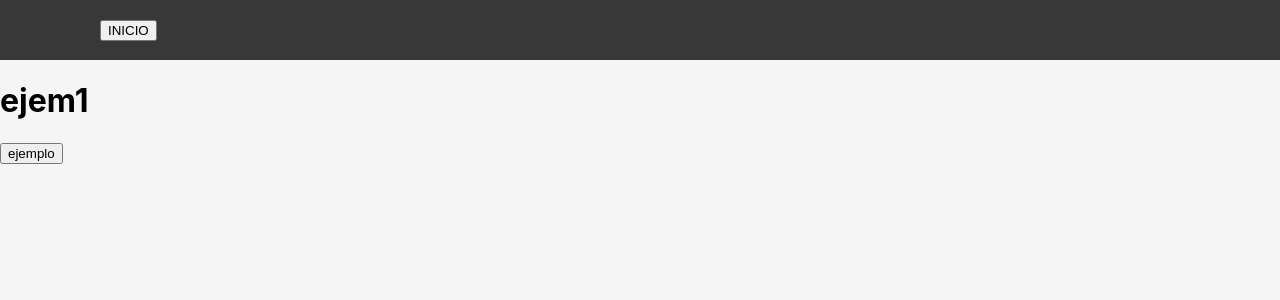
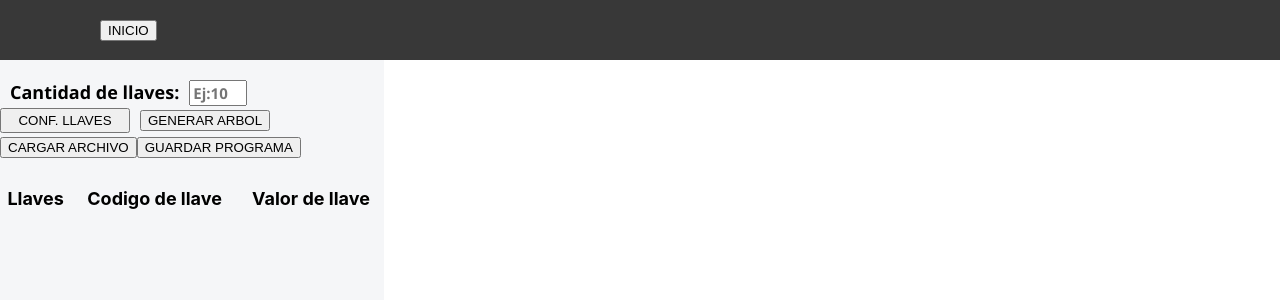
Before and after one commit to ALEXUSCR-27/PRY-IO, a React (Create React App) app: page /OptimalSearchAlgorithm in a window 1280 px wide. Shown: the top 300 px of the page. Built offline with nearby package versions, Linux system fonts and the light colour scheme.

Commit message:
Algoritmo de multiplicacion de matrices y parte grafica de Busqueda optima

```diff
--- a/public/index.html
+++ b/public/index.html
@@ -2,42 +2,25 @@
 <html lang="en">
   <head>
     <meta charset="utf-8" />
-    <link rel="icon" href="%PUBLIC_URL%/favicon.ico" />
     <meta name="viewport" content="width=device-width, initial-scale=1" />
     <meta name="theme-color" content="#000000" />
     <meta
       name="description"
       content="Web site created using create-react-app"
     />
-    <link rel="apple-touch-icon" href="%PUBLIC_URL%/logo192.png" />
-    <!--
-      manifest.json provides metadata used when your web app is installed on a
-      user's mobile device or desktop. See https://developers.google.com/web/fundamentals/web-app-manifest/
-    -->
+
     <link rel="manifest" href="%PUBLIC_URL%/manifest.json" />
-    <!--
-      Notice the use of %PUBLIC_URL% in the tags above.
-      It will be replaced with the URL of the `public` folder during the build.
-      Only files inside the `public` folder can be referenced from the HTML.
 
-      Unlike "/favicon.ico" or "favicon.ico", "%PUBLIC_URL%/favicon.ico" will
-      work correctly both with client-side routing and a non-root public URL.
-      Learn how to configure a non-root public URL by running `npm run build`.
-    -->
+    <link rel="preconnect" href="https://fonts.googleapis.com">
+    <link rel="preconnect" href="https://fonts.gstatic.com" crossorigin>
+    <link href="https://fonts.googleapis.com/css2?family=Open+Sans:wght@300;400;500;600;700&display=swap" rel="stylesheet">
+
+
+
     <title>React App</title>
   </head>
   <body>
     <noscript>You need to enable JavaScript to run this app.</noscript>
     <div id="root"></div>
-    <!--
-      This HTML file is a template.
-      If you open it directly in the browser, you will see an empty page.
-
-      You can add webfonts, meta tags, or analytics to this file.
-      The build step will place the bundled scripts into the <body> tag.
-
-      To begin the development, run `npm start` or `yarn start`.
-      To create a production bundle, use `npm run build` or `yarn build`.
-    -->
   </body>
 </html>
--- a/src/components/MatrixMul.js
+++ b/src/components/MatrixMul.js
@@ -3,6 +3,56 @@ import NavBar from "./NavBar";
 
 
 function MatrixMul() {
+
+    const MatrixChainOrder = (p , n) =>
+    {
+        /* For simplicity of the
+        program, one extra row and
+        one extra column are allocated in m.  0th row
+        and 0th column of m are not used */
+        let m = Array(n).fill(0).map(x => Array(n).fill(0));
+
+        let i, j, k, L, q;
+
+        /* m[i, j] = Minimum number of scalar
+        multiplications needed to compute the matrix
+        A[i]A[i+1]...A[j] = A[i..j] where
+        dimension of A[i] is p[i-1] x p[i] */
+
+        // cost is zero when multiplying one matrix.
+        for (i = 1; i < n; i++)
+            m[i][i] = 0;
+
+        // L is chain length.
+        for (L = 2; L < n; L++)
+        {
+            for (i = 1; i < n - L + 1; i++)
+            {
+                j = i + L - 1;
+                if (j == n)
+                    continue;
+                m[i][j] = Number.MAX_VALUE;
+                for (k = i; k <= j - 1; k++)
+                {
+                    // q = cost/scalar multiplications
+                    q = m[i][k] + m[k + 1][j]
+                        + p[i - 1] * p[k] * p[j];
+                    if (q < m[i][j])
+                        m[i][j] = q;
+                }
+            }
+        }
+
+        return m[1][n - 1];
+    }
+
+    const ejm = () => {
+        let arr = [ 20, 2, 30, 12, 8 ];
+        let size = arr.length;
+        console.log(MatrixChainOrder(arr, size));
+
+    }
+
     return (
         <div>
             <header>
@@ -10,6 +60,7 @@ function MatrixMul() {
             </header>
             <main>
                 <h1>ejem1</h1>
+                <button onClick={ejm}>ejm</button>
             </main>
         </div>
     );
--- a/src/components/OptimalSearch.js
+++ b/src/components/OptimalSearch.js
@@ -1,37 +1,43 @@
 import React, {useState} from "react";
 import NavBar from "./NavBar";
 
+import '../styles/optimal-tree.css'
+
 function OptimalSearch() {
 
-    const [keys, setKeys] = useState([1, 2, 3, 4]);
-    const [probabilities, setProbabilities] = useState([0.18, 0.32, 0.39, 0.11]);
+    const [keys, setKeys] = useState([]);
+    const [probabilities, setProbabilities] = useState([]);
+    const [cantKeys, setCantKeys] = useState(10);
+    const [flag, setFlag] = useState(false);
+    const [rows, setRows] = useState([]);
+    const [p, setp] = useState([]);
 
-    const optimalBinarySearchTree = () => {
-        var n = keys.length;
-        var cost = new Array(n);
-    for (var i = 0; i < n; i++)
-        cost[i] = new Array(n);
+    const generateOptimalTree = () => {
+        var cantKeys = keys.length;
+        var cost = new Array(cantKeys);
+    for (var i = 0; i < cantKeys; i++)
+        cost[i] = new Array(cantKeys);
 
     /* cost[i][j] = Optimal cost of binary search tree
     that can be formed from keys[i] to keys[j].
-    cost[0][n-1] will store the resultant cost */
+    cost[0][cantKeys-1] will store the resultant cost */
 
     // For a single key, cost is equal to frequency of the key
-    for (var i = 0; i < n; i++)
+    for (var i = 0; i < cantKeys; i++)
         cost[i][i] = probabilities[i];
 
     // Now we need to consider chains of length 2, 3, ... .
     // L is chain length.
-    for (var L = 2; L <= n; L++)
+    for (var L = 2; L <= cantKeys; L++)
     {
         // i is row number in cost[][]
-        for (var i = 0; i <= n-L+1; i++)
+        for (var i = 0; i <= cantKeys-L+1; i++)
         {
             // Get column number j from row number i and
             // chain length L
             var j = i+L-1;
             var off_set_sum = sum(probabilities, i, j);
-            if ( i >= n || j >= n)
+            if ( i >= cantKeys || j >= cantKeys)
                 break
             cost[i][j] = Number. MAX_SAFE_INTEGER;
 
@@ -50,46 +56,70 @@ function OptimalSearch() {
             }
         }
     }
-    return cost[0][n-1];
+    return cost;
 }
 
 // A utility function to get sum of array elements
 // probabilities[i] to probabilities[j]
 function sum(probabilities, i, j)
 {
-    var s = 0;
-    for (var k = i; k <= j; k++)
+    let s = 0;
+    for (let k = i; k <= j; k++)
         s += probabilities[k];
     return s;
 }
-        /*
-        const n = keys.length;
-        const cost = new Array(n+1).fill(0).map(() => new Array(n).fill(0));
-        for (let i = 0; i <n; i++) {
-          cost[i][i] = probabilities[i];
-          console.log(probabilities[i]);
-        }
-
-
-        console.log(cost);
-
-        //return cost[1][n];
-      }
-
-      function sum(probabilities, i, j) {
-        let sum = 0;
-        for (let k = i; k <= j; k++) {
-          sum += probabilities[k - 1];
-        }
-        return sum;
-
-      }*/
-
       // Ejemplo de uso
 
     const ejemplo = () => {
-        const cost = optimalBinarySearchTree();
+        const cost = generateOptimalTree();
         console.log("Costo óptimo de búsqueda:", cost);
+    }
+
+    const generateRows = () => {
+        const tempRows = [];
+        for (let i=1;i<=cantKeys;i++) {
+            tempRows.push(i);
+        }
+        console.log(tempRows);
+
+        setRows(tempRows);
+        setp(tempRows);
+
+    }
+
+    const setCantRows = (e) => {
+        setCantKeys(parseInt(e.target.value));
+    }
+
+    const manageKey = (val, e) => {
+        const temp = keys;
+        temp[val] = e.target.value;
+        setKeys(temp);
+    }
+
+    const manageValue = (val, e) => {
+        const temp = p;
+        temp[val] = parseFloat(e.target.value);
+        setp(temp)
+    }
+
+    const generateTree = () => {
+
+        let total = 0;
+        for (let i=0;i<cantKeys;i++) {
+            total+=p[i];
+        }
+
+        const temp = probabilities;
+        for (let j=0;j<cantKeys;j++) {
+            temp[j] = p[j]/total;
+        }
+        setProbabilities(temp);
+        console.log(probabilities);
+
+
+        ejemplo();
+
     }
 
 
@@ -99,8 +129,51 @@ function sum(probabilities, i, j)
                 <NavBar/>
             </header>
             <main>
-                <h1>ejem1</h1>
-                <button onClick={ejemplo}>ejemplo</button>
+                <div style={{display:"flex"}}>
+                    <div className="right-bar-tree">
+                        <div className="keys-section">
+                            <label className="keys-title">Cantidad de llaves:</label>
+                            <input type= "number" className="keys-cantInput" placeholder="Ej:10" onChange={(e) => setCantRows(e)}></input>
+                            <button className="generateRows-button" onClick={generateRows}>CONF. LLAVES</button>
+                            <button onClick={generateTree}>GENERAR ARBOL</button>
+                            <button>CARGAR ARCHIVO</button>
+                            <button>GUARDAR PROGRAMA</button>
+                        </div>
+                        <div className="div-table">
+                            <table>
+                                <thead>
+                                    <tr className="table-header">
+                                        <th>Llaves</th>
+                                        <th>Codigo de llave</th>
+                                        <th>Valor de llave</th>
+                                    </tr>
+                                </thead>
+                                <tbody>
+                                    {
+                                        rows.map((val, key) => {
+                                            return (
+                                                <tr key={key} className="tr-body">
+                                                    <td>Llave: {val}</td>
+                                                    <td>
+                                                        <input onChange={(e) => manageKey(val-1, e)}></input>
+                                                    </td>
+                                                    <td>
+                                                        <input onChange={(e) => manageValue(val-1, e)}></input>
+                                                    </td>
+
+                                                </tr>
+                                            )
+                                        })
+                                    }
+                                </tbody>
+                            </table>
+                        </div>
+                    </div>
+                    <div className="left-side-tree">
+                    </div>
+                </div>
+
+
             </main>
         </div>
     );
--- /dev/null
+++ b/src/styles/optimal-tree.css
@@ -0,0 +1,71 @@
+.right-bar-tree {
+    width: 30%;
+    height: 890px;
+    background-color: #F5F6F8;
+}
+
+.left-side-tree {
+    width: 70%;
+    background-color: white;
+}
+
+table {
+    background-color: #F5F6F8;
+    width: 100%;
+    color: rgb(0, 0, 0);
+    text-align: center;
+    margin-bottom: 100px;
+    border-collapse: collapse;
+}
+
+tr {
+
+
+    height: 40px;
+}
+
+.div-table {
+    max-height: 600px;
+    overflow-y: auto;
+}
+.table-header {
+    position:sticky;
+    top: 0;
+    overflow-x: scroll;
+    font-size: 18px;
+    background-color: #F5F6F8;
+}
+
+.keys-title {
+    margin-left: 10px;
+    margin-right: 10px;
+    font-weight: bold;
+}
+
+.keys-section {
+    font-family:'Open Sans', sans-serif;
+    font-size: 18px;
+    margin-top: 20px;
+    margin-bottom: 20px;
+}
+
+.keys-cantInput {
+    width: 50px;
+    margin-right: 30px;
+    height: 20px;
+    font-size: 15px;
+    font-family:'Open Sans', sans-serif;
+    font-weight: bold;
+    color: black;
+
+}
+
+.generateRows-button {
+    width: 130px;
+    height: 25px;
+    margin-right: 10px;
+}
+
+.tr-body {
+    border: 0.3px solid rgba(128, 128, 128, 0.144);
+}
```
Also changed, not shown: src/components/MainPage.js (+6 -6 lines).
